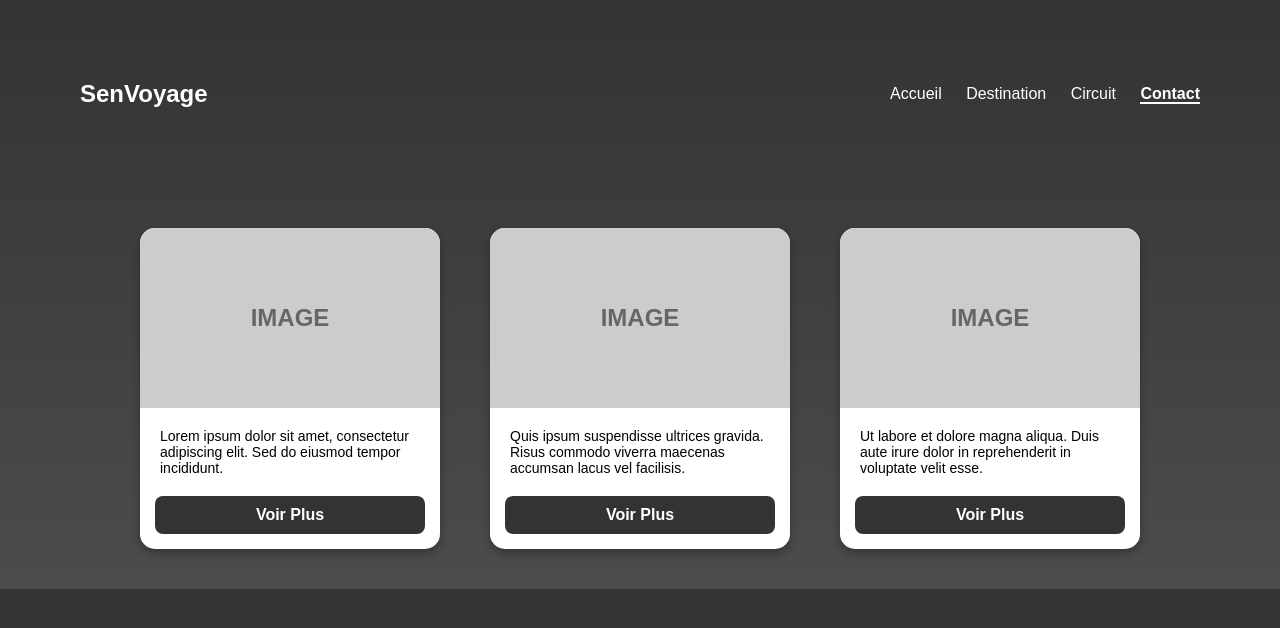
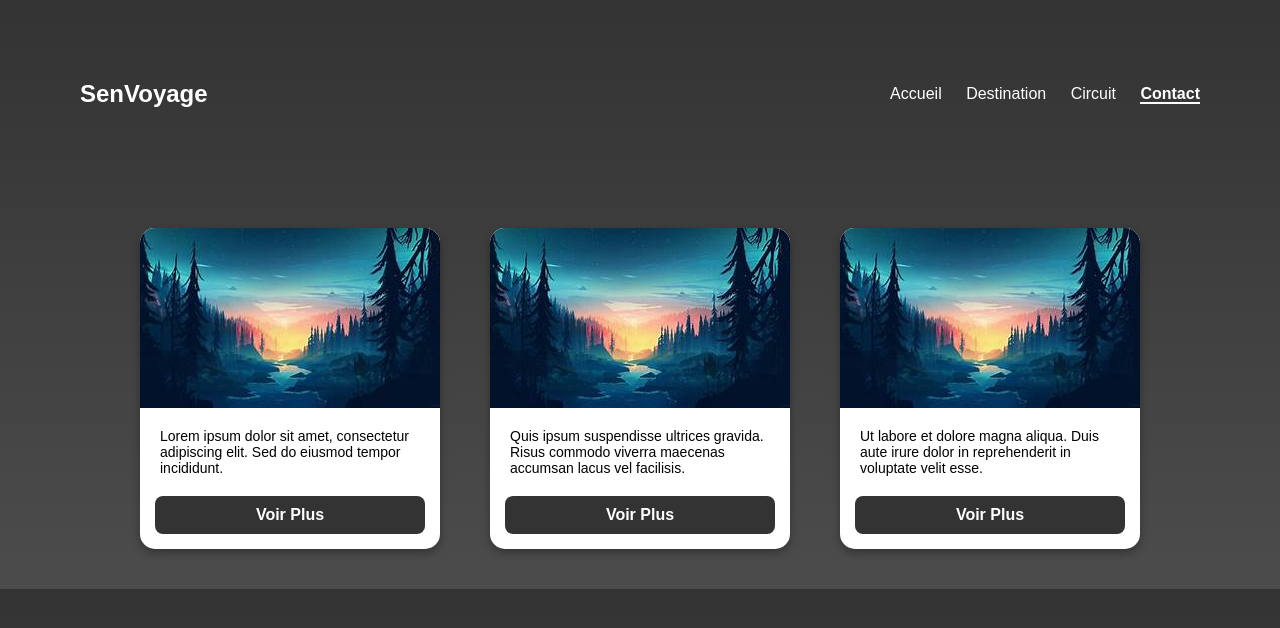
Before and after one commit to mamadoudieye95/naviga-, a plain HTML site: page index.html in a window 1280 px wide. Drawn offline with Linux system fonts and the light colour scheme.

Commit message:
mon commit à jour

```diff
--- a/index.html
+++ b/index.html
@@ -21,7 +21,9 @@
 
   <section class="cards-container">
     <div class="card">
-      <div class="card-image">IMAGE</div>
+      <div class="card-image">
+        <img src="image/th.jpeg" alt="Destination 1">
+      </div>
 
       <div class="card-content">
         Lorem ipsum dolor sit amet, consectetur adipiscing elit. Sed do eiusmod tempor incididunt.
@@ -30,7 +32,9 @@
     </div>
 
     <div class="card">
-      <div class="card-image">IMAGE</div>
+      <div class="card-image">
+        <img src="image/th.jpeg" alt="Destination 2">
+      </div>
       <div class="card-content">
         Quis ipsum suspendisse ultrices gravida. Risus commodo viverra maecenas accumsan lacus vel facilisis.
       </div>
@@ -38,7 +42,9 @@
     </div>
 
     <div class="card">
-      <div class="card-image">IMAGE</div>
+      <div class="card-image">
+        <img src="image/th.jpeg" alt="Destination 3">
+      </div>
       <div class="card-content">
         Ut labore et dolore magna aliqua. Duis aute irure dolor in reprehenderit in voluptate velit esse.
       </div>
```
